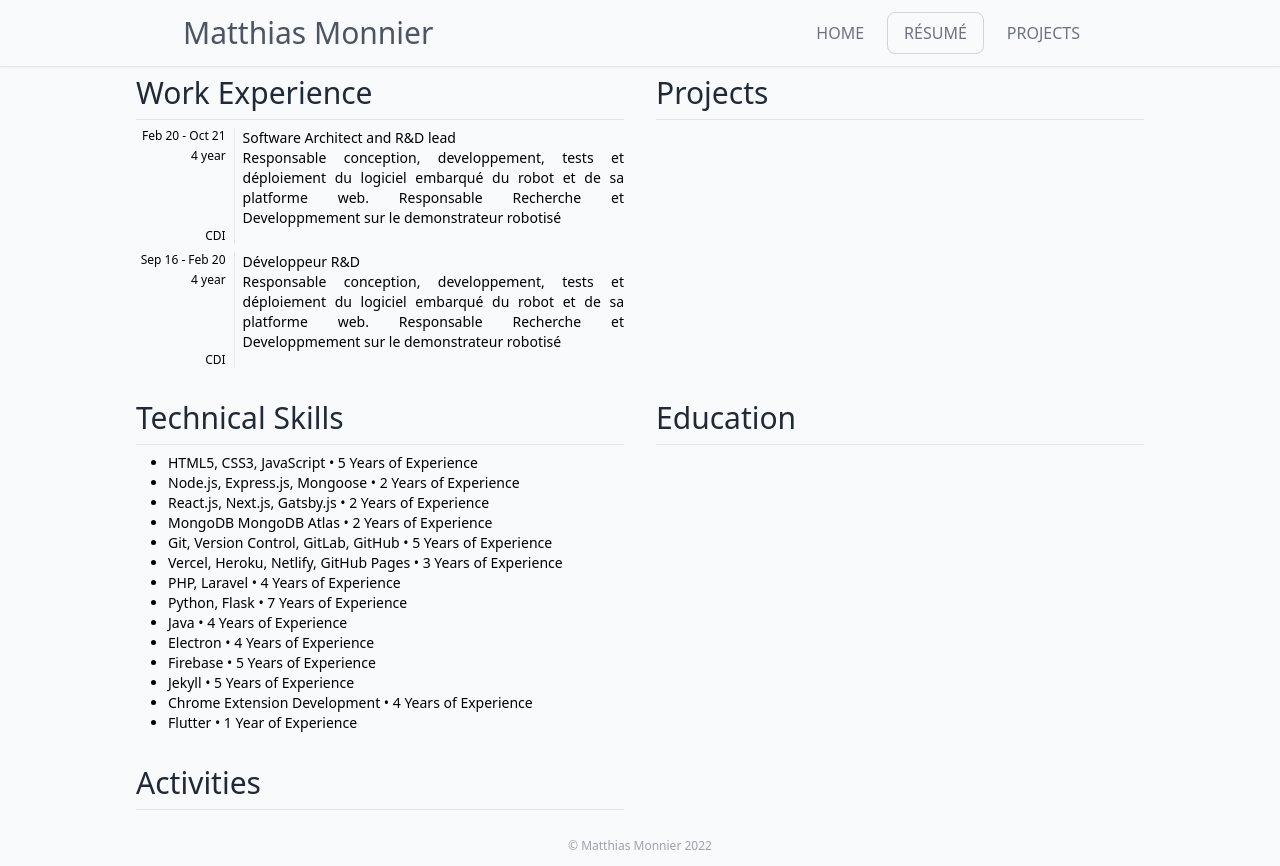
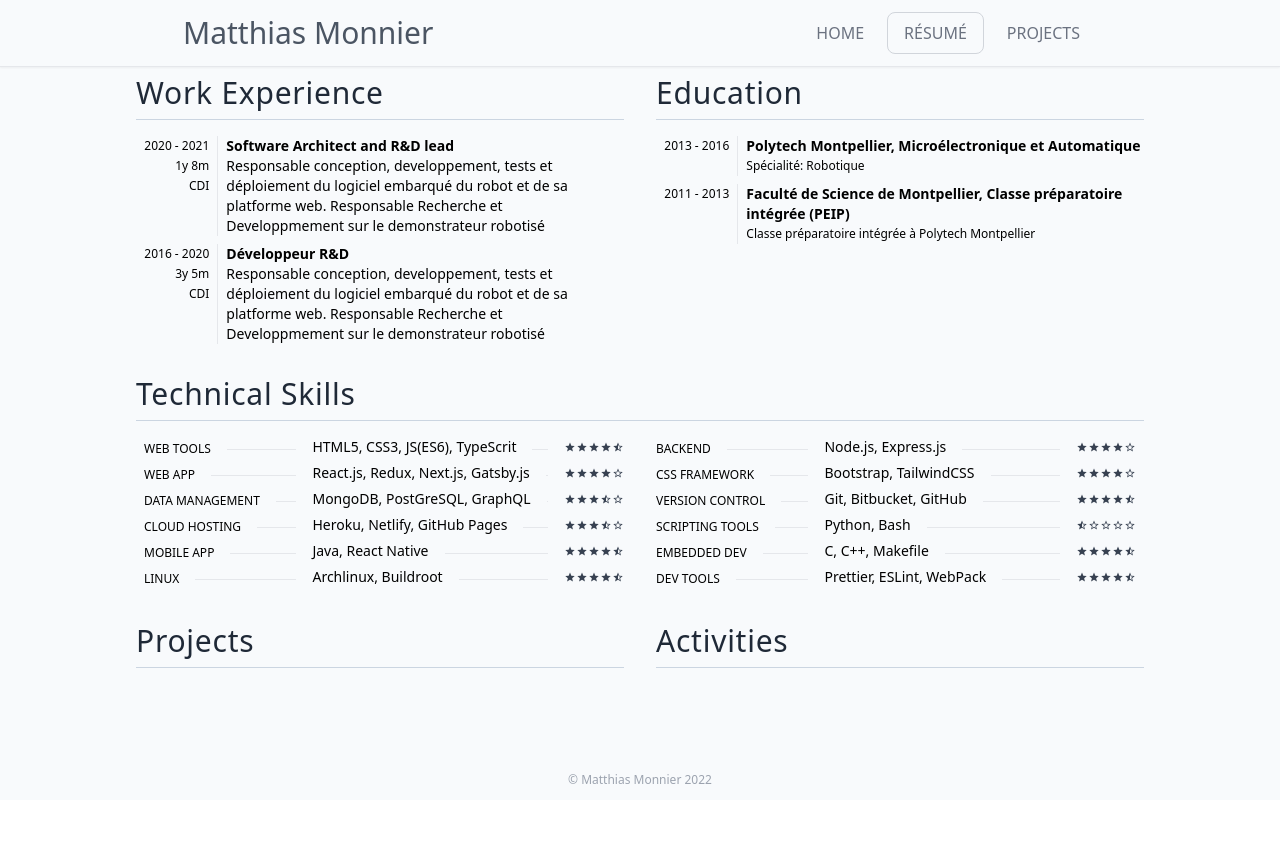
Before and after one commit to Matth26/personal-portfolio-v2, a Gatsby site: page /resume in a window 1280 px wide. After the commit the page ends 800 px from the top, so only its background shows below. Built offline with nearby package versions, Linux system fonts and the light colour scheme; Gatsby itself is replaced by a stand-in of ours.

Commit message:
Update Resume page

```diff
--- a/gatsby-config.js
+++ b/gatsby-config.js
@@ -43,27 +43,73 @@ module.exports = {
       },
     ],
     skills: [
-      'HTML5, CSS3, JavaScript • 5 Years of Experience',
-      'Node.js, Express.js, Mongoose • 2 Years of Experience',
-      'React.js, Next.js, Gatsby.js • 2 Years of Experience',
-      'MongoDB MongoDB Atlas • 2 Years of Experience',
-      'Git, Version Control, GitLab, GitHub • 5 Years of Experience',
-      'Vercel, Heroku, Netlify, GitHub Pages • 3 Years of Experience',
-      'PHP, Laravel • 4 Years of Experience',
-      'Python, Flask • 7 Years of Experience',
-      'Java • 4 Years of Experience',
-      'Electron • 4 Years of Experience',
-      'Firebase • 5 Years of Experience',
-      'Jekyll • 5 Years of Experience',
-      'Chrome Extension Development • 4 Years of Experience',
-      'Flutter • 1 Year of Experience',
+      {
+        category: 'Web Tools',
+        name: 'HTML5, CSS3, JS(ES6), TypeScrit',
+        rate: 4.5,
+      },
+      {
+        category: 'Backend',
+        name: 'Node.js, Express.js',
+        rate: 4,
+      },
+      {
+        category: 'Web App',
+        name: 'React.js, Redux, Next.js, Gatsby.js',
+        rate: 4,
+      },
+      {
+        category: 'CSS framework',
+        name: 'Bootstrap, TailwindCSS',
+        rate: 4,
+      },
+      {
+        category: 'Data Management',
+        name: 'MongoDB, PostGreSQL, GraphQL',
+        rate: 3.5,
+      },
+      {
+        category: 'Version Control',
+        name: 'Git, Bitbucket, GitHub',
+        rate: 4.5,
+      },
+      {
+        category: 'Cloud Hosting',
+        name: 'Heroku, Netlify, GitHub Pages',
+        rate: 3.5,
+      },
+      {
+        category: 'Scripting Tools',
+        name: 'Python, Bash',
+        rate: 0.5,
+      },
+      {
+        category: 'Mobile App',
+        name: 'Java, React Native',
+        rate: 4.5,
+      },
+      {
+        category: 'Embedded Dev',
+        name: 'C, C++, Makefile',
+        rate: 4.5,
+      },
+      {
+        category: 'Linux',
+        name: 'Archlinux, Buildroot',
+        rate: 4.5,
+      },
+      {
+        category: 'Dev Tools',
+        name: 'Prettier, ESLint, WebPack',
+        rate: 4.5,
+      },
     ],
     workExperiences: [
       {
         title: 'Software Architect and R&D lead',
-        dates: 'Feb 20 - Oct 21',
+        dates: '2020 - 2021',
         contract: 'CDI',
-        duration: '4 year',
+        duration: '1y 8m',
         entreprise: {
           name: 'KeyInfuser',
           location: 'Sophia Antipolis (06), France',
@@ -73,15 +119,29 @@ module.exports = {
       },
       {
         title: 'Développeur R&D',
-        dates: 'Sep 16 - Feb 20',
+        dates: '2016 - 2020',
         contract: 'CDI',
-        duration: '4 year',
+        duration: '3y 5m',
         entreprise: {
           name: 'KeyInfuser',
           location: 'Sophia Antipolis (06), France',
           tag: 'Startup de conception et développement de solutions innovantes pour le retail',
         },
         post: 'Responsable conception, developpement, tests et déploiement du logiciel embarqué du robot et de sa platforme web. Responsable Recherche et Developpmement sur le demonstrateur robotisé',
+      },
+    ],
+    educations: [
+      {
+        school: 'Polytech Montpellier',
+        title: 'Microélectronique et Automatique',
+        dates: '2013 - 2016',
+        description: 'Spécialité: Robotique',
+      },
+      {
+        school: 'Faculté de Science de Montpellier',
+        title: 'Classe préparatoire intégrée (PEIP)',
+        dates: '2011 - 2013',
+        description: 'Classe préparatoire intégrée à Polytech Montpellier',
       },
     ],
   },
--- /dev/null
+++ b/src/components/ListOfEducations.js
@@ -0,0 +1,22 @@
+import React from 'react';
+
+const ListOfEducations = ({ educations }) => {
+  return (
+    <div className="grid grid-cols-1 space-y-2">
+      {educations.map((ed) => (
+        <div className="flex flex-row">
+          <div className="flex flex-col pr-2 basis-1/6 items-end ">
+            <div className="font-light text-xs py-0.5">{ed.dates}</div>
+          </div>
+
+          <div className="flex flex-col pl-2 border-l basis-5/6">
+            <div className="font-semibold text-sm ">{`${ed.school}, ${ed.title}`}</div>
+            <div className="font-light text-xs py-0.5">{ed.description}</div>
+          </div>
+        </div>
+      ))}
+    </div>
+  );
+};
+
+export default ListOfEducations;
--- a/src/components/ListOfSkills.js
+++ b/src/components/ListOfSkills.js
@@ -1,13 +1,37 @@
 import React from 'react';
+
+import Rating from './Rating';
 
 const ListOfSkills = ({ skills }) => {
   return (
-    <ul className="list-disc">
+    <div className="grid grid-cols-2 gap-y-0.5 gap-x-8 px-2">
       {skills.map((skill) => (
-        <li className="font-light text-sm ml-8">{skill}</li>
+        <div className="flex flex-row">
+          <div className="flex flex-row basis-4/12 items-start">
+            <div className="font-medium text-xs py-1 uppercase shrink-0">
+              {skill.category}
+            </div>
+            <div className="border-t w-full mt-3 ml-4"></div>
+          </div>
+
+          <div className="flex flex-row pl-4 basis-7/12 items-start">
+            <div className="font-light text-sm shrink-0">{skill.name}</div>
+            <div className="border-t w-full mt-3 ml-4 mr-4"></div>
+          </div>
+
+          <div className="basis-1/12 items-end">
+            <div className="font-light text-xs py-1">
+              {<Rating rate={skill.rate} className="text-gray-700" />}
+            </div>
+          </div>
+        </div>
       ))}
-    </ul>
+    </div>
   );
 };
 
+/*        <h2 className="font-light text-xl pb-1 mb-2 border-slate-200 uppercase tracking-widest text-gray-700 ">
+          Web
+        </h2>*/
+
 export default ListOfSkills;
--- a/src/components/ListOfWorkExperiences.js
+++ b/src/components/ListOfWorkExperiences.js
@@ -4,25 +4,17 @@ const ListOfWorkExperiences = ({ workExperiences }) => {
   return (
     <div className="grid grid-cols-1 space-y-2">
       {workExperiences.map((exp) => (
-        <div className="grid grid-cols-5">
-          <div className="font-light text-xs justify-self-end pr-2">
-            {exp.dates}
-          </div>
-          <div className="font-light text-sm pl-2 border-l col-span-4">
-            {exp.title}
+        <div className="flex flex-row">
+          <div className="flex flex-col pr-2 basis-1/6 items-end ">
+            <div className="font-light text-xs py-0.5">{exp.dates}</div>
+            <div className="font-light text-xs py-0.5">{exp.duration}</div>
+            <div className="font-light text-xs py-0.5">{exp.contract}</div>
           </div>
 
-          <div className="font-light text-xs justify-self-end pr-2">
-            {exp.duration}
+          <div className="flex flex-col pl-2 border-l basis-5/6">
+            <div className="font-semibold text-sm ">{exp.title}</div>
+            <div className="font-light text-sm">{exp.post}</div>
           </div>
-          <div className="font-light text-sm pl-2 border-l col-span-4 text-justify">
-            {exp.post}
-          </div>
-
-          <div className="font-light text-xs justify-self-end pr-2">
-            {exp.contract}
-          </div>
-          <div className="font-light text-sm pl-2 border-l col-span-4 text-justify"></div>
         </div>
       ))}
     </div>
--- /dev/null
+++ b/src/components/Rating.js
@@ -0,0 +1,29 @@
+import React from 'react';
+
+import { IoMdStarHalf } from '@react-icons/all-files/io/IoMdStarHalf';
+import { IoMdStarOutline } from '@react-icons/all-files/io/IoMdStarOutline';
+import { IoMdStar } from '@react-icons/all-files/io/IoMdStar';
+
+const getArrayFormat = (rate) => {
+  let array = [0, 0, 0, 0, 0].map((i, index) => (index < rate ? 1 : 0));
+  if (rate % 1) {
+    // if number has decimal part
+    array[array.lastIndexOf(1)] = 0.5;
+  }
+  return array;
+};
+
+const Rating = ({ rate, className }) => {
+  const array = getArrayFormat(rate);
+  return (
+    <div className="flex flex-row">
+      {array.map((a) => {
+        if (a === 1) return <IoMdStar className={className} />;
+        else if (a === 0.5) return <IoMdStarHalf className={className} />;
+        else return <IoMdStarOutline className={className} />;
+      })}
+    </div>
+  );
+};
+
+export default Rating;
--- a/src/pages/resume.js
+++ b/src/pages/resume.js
@@ -3,9 +3,11 @@ import { graphql } from 'gatsby';
 
 import ListOfSkills from '../components/ListOfSkills';
 import ListOfWorkExperiences from '../components/ListOfWorkExperiences';
+import ListOfEducations from '../components/ListOfEducations';
 
 const style = {
-  title: 'font-light text-3xl text-gray-800 border-b pb-2 mb-2',
+  title:
+    'font-light text-3xl text-gray-800 border-b border-slate-300 pb-2 mb-2 tracking-wide mb-4',
 };
 
 const ResumePage = ({ data }) => {
@@ -19,16 +21,17 @@ const ResumePage = ({ data }) => {
       </div>
 
       <div>
-        <h1 className={style.title}>Projects</h1>
+        <h1 className={style.title}>Education</h1>
+        <ListOfEducations educations={data.site.siteMetadata.educations} />
       </div>
 
-      <div>
+      <div className="col-span-2">
         <h1 className={style.title}>Technical Skills</h1>
         <ListOfSkills skills={data.site.siteMetadata.skills} />
       </div>
 
       <div>
-        <h1 className={style.title}>Education</h1>
+        <h1 className={style.title}>Projects</h1>
       </div>
 
       <div>
@@ -44,7 +47,11 @@ export const pageQuery = graphql`
   query {
     site {
       siteMetadata {
-        skills
+        skills {
+          category
+          name
+          rate
+        }
         workExperiences {
           title
           dates
@@ -57,6 +64,12 @@ export const pageQuery = graphql`
           }
           post
         }
+        educations {
+          school
+          title
+          dates
+          description
+        }
       }
     }
   }
```
